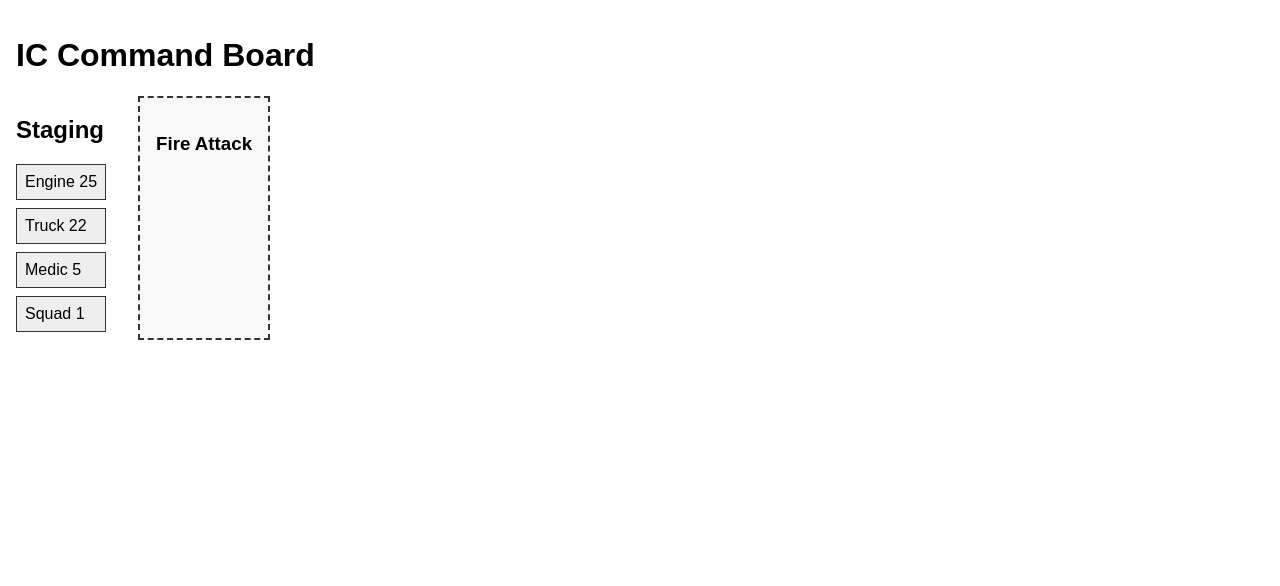
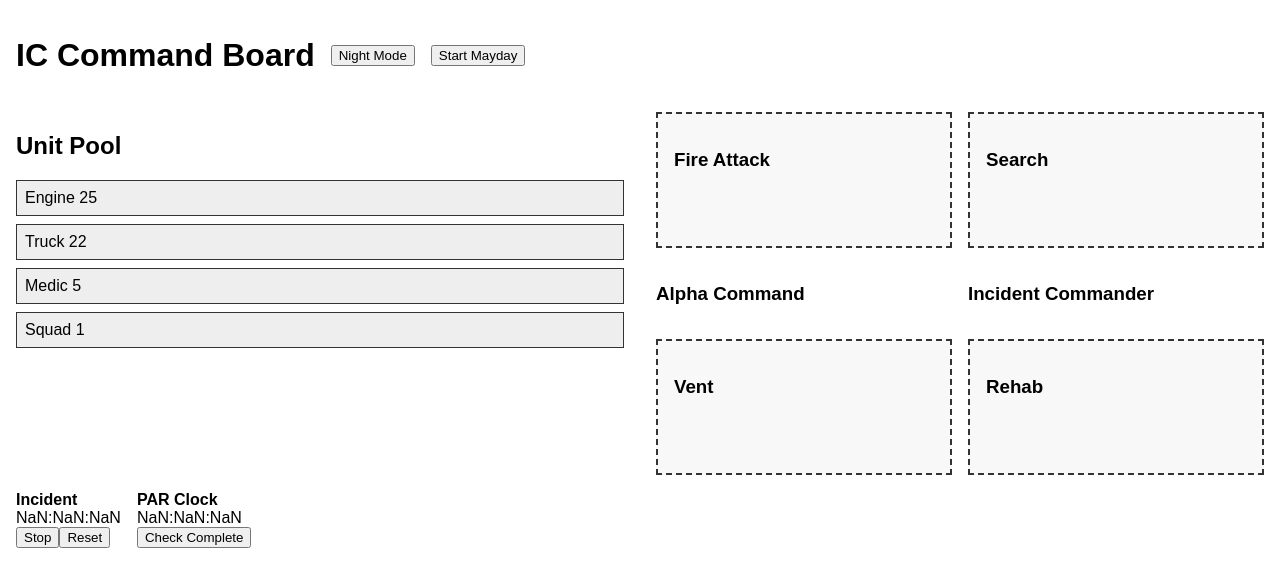
Before and after one commit to mattbayes789/ic-command-board-2, a React (Vite) app: page / in a window 1280 px wide. Shown: the top 586 px of the page. Built offline with nearby package versions, Linux system fonts and the light colour scheme.

Commit message:
Update App.jsx

```diff
--- a/src/App.jsx
+++ b/src/App.jsx
@@ -1,36 +1,110 @@
 import React, { useState, useEffect } from "react";
+import { DndContext } from "@dnd-kit/core";
 import UnitCard from "./components/UnitCard";
 import AssignmentBox from "./components/AssignmentBox";
+import CommandRoleBox from "./components/CommandRoleBox";
+import MaydayBox from "./components/MaydayBox";
+import IncidentTimer from "./components/IncidentTimer";
+import PARClock from "./components/PARClock";
+import IncidentLog from "./components/IncidentLog";
+import ThemeToggle from "./components/ThemeToggle";
 
+// Initial units
 const initialUnits = [
-  { id: "u1", name: "Engine 25" },
-  { id: "u2", name: "Truck 22" },
-  { id: "u3", name: "Medic 5" },
-  { id: "u4", name: "Squad 1" },
+  { id: "u1", name: "Engine 25", assignedTo: "staging", timer: 0 },
+  { id: "u2", name: "Truck 22", assignedTo: "staging", timer: 0 },
+  { id: "u3", name: "Medic 5", assignedTo: "staging", timer: 0 },
+  { id: "u4", name: "Squad 1", assignedTo: "staging", timer: 0 }
 ];
 
 const App = () => {
-  const [staging, setStaging] = useState([]);
-  const [fireAttack, setFireAttack] = useState([]);
+  const [units, setUnits] = useState(initialUnits);
+  const [maydayActive, setMaydayActive] = useState(false);
+  const [theme, setTheme] = useState("day");
+  const [log, setLog] = useState([]);
 
+  // Helper: log event
+  const logEvent = (text) => {
+    setLog((prev) => [...prev, { text, time: new Date().toLocaleTimeString() }]);
+  };
+
+  // Auto-increment per-unit timers every second
   useEffect(() => {
-    setStaging(initialUnits);
+    const interval = setInterval(() => {
+      setUnits((prev) =>
+        prev.map((u) =>
+          u.assignedTo !== null ? { ...u, timer: u.timer + 1 } : u
+        )
+      );
+    }, 1000);
+    return () => clearInterval(interval);
   }, []);
 
+  // Drag & Drop handler
+  const handleDragEnd = ({ active, over }) => {
+    if (!over) return;
+    const unitId = active.id;
+    const targetId = over.id;
+    const unit = units.find((u) => u.id === unitId);
+    if (!unit) return;
+
+    // Update assignments with rules
+    setUnits((prev) =>
+      prev.map((u) => {
+        if (u.id === unitId) return { ...u, assignedTo: targetId, timer: 0 };
+        // Single-unit boxes replacement logic
+        if ((targetId === "alphaCommand" || targetId === "incidentCommand") && u.assignedTo === targetId) {
+          logEvent(`${u.name} replaced by ${unit.name} in ${targetId}`);
+          return { ...u, assignedTo: "staging", timer: 0 };
+        }
+        return u;
+      })
+    );
+
+    logEvent(`${unit.name} assigned to ${targetId}`);
+  };
+
+  // Get units per box
+  const getUnitsByBox = (box) => units.filter((u) => u.assignedTo === box);
+
   return (
-    <div style={{ padding: "1rem" }}>
-      <h1>IC Command Board</h1>
+    <div className={`app ${theme}`}>
+      <header>
+        <h1>IC Command Board</h1>
+        <ThemeToggle theme={theme} setTheme={setTheme} />
+        <button onClick={() => setMaydayActive((prev) => !prev)}>
+          {maydayActive ? "End Mayday" : "Start Mayday"}
+        </button>
+      </header>
 
-      <div style={{ display: "flex", gap: "2rem", marginTop: "1rem" }}>
-        <div>
-          <h2>Staging</h2>
-          {staging.map(u => (
-            <UnitCard key={u.id} unit={u} />
-          ))}
+      {maydayActive && <MaydayBox />}
+
+      <DndContext onDragEnd={handleDragEnd}>
+        <div className="boards">
+          <div className="unit-pool">
+            <h2>Unit Pool</h2>
+            {getUnitsByBox("staging").map((u) => (
+              <UnitCard key={u.id} unit={u} id={u.id} />
+            ))}
+          </div>
+
+          <div className="assignment-boards">
+            <AssignmentBox title="Fire Attack" id="fireAttack" units={getUnitsByBox("fireAttack")} />
+            <AssignmentBox title="Search" id="search" units={getUnitsByBox("search")} />
+            <CommandRoleBox title="Alpha Command" id="alphaCommand" units={getUnitsByBox("alphaCommand")} />
+            <CommandRoleBox title="Incident Commander" id="incidentCommand" units={getUnitsByBox("incidentCommand")} />
+            <AssignmentBox title="Vent" id="vent" units={getUnitsByBox("vent")} />
+            <AssignmentBox title="Rehab" id="rehab" units={getUnitsByBox("rehab")} />
+          </div>
         </div>
+      </DndContext>
 
-        <AssignmentBox title="Fire Attack" units={fireAttack} />
+      <div className="timers">
+        <IncidentTimer logEvent={logEvent} />
+        <PARClock logEvent={logEvent} />
       </div>
+
+      <IncidentLog log={log} />
     </div>
   );
 };
```
